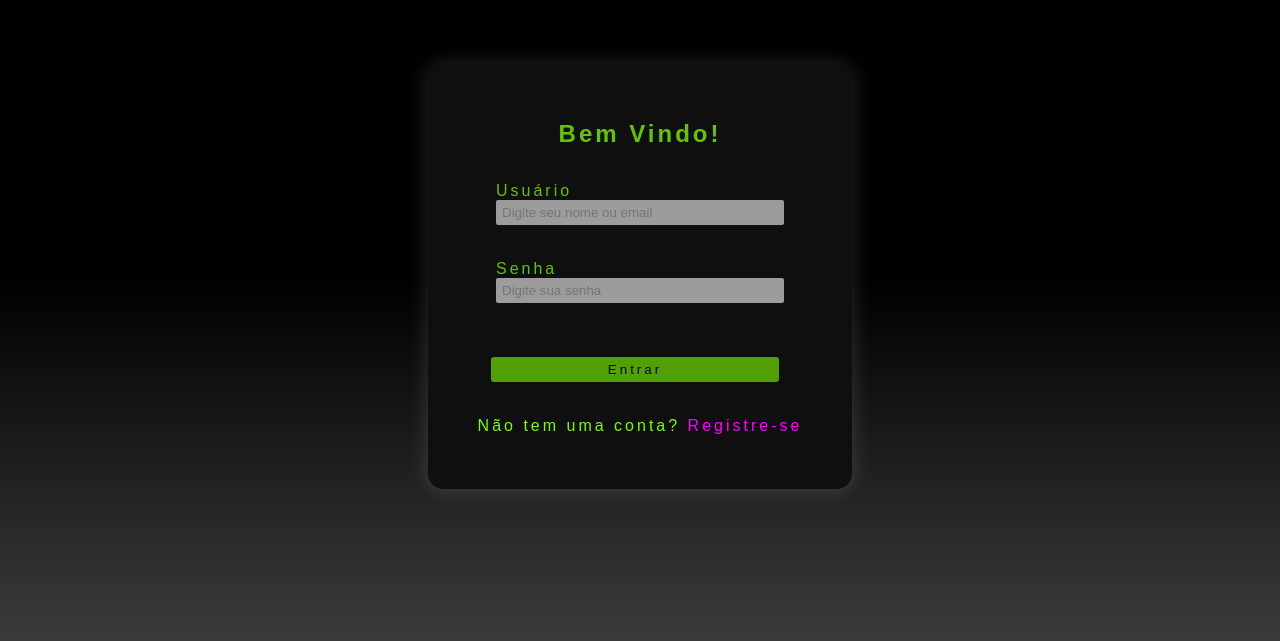
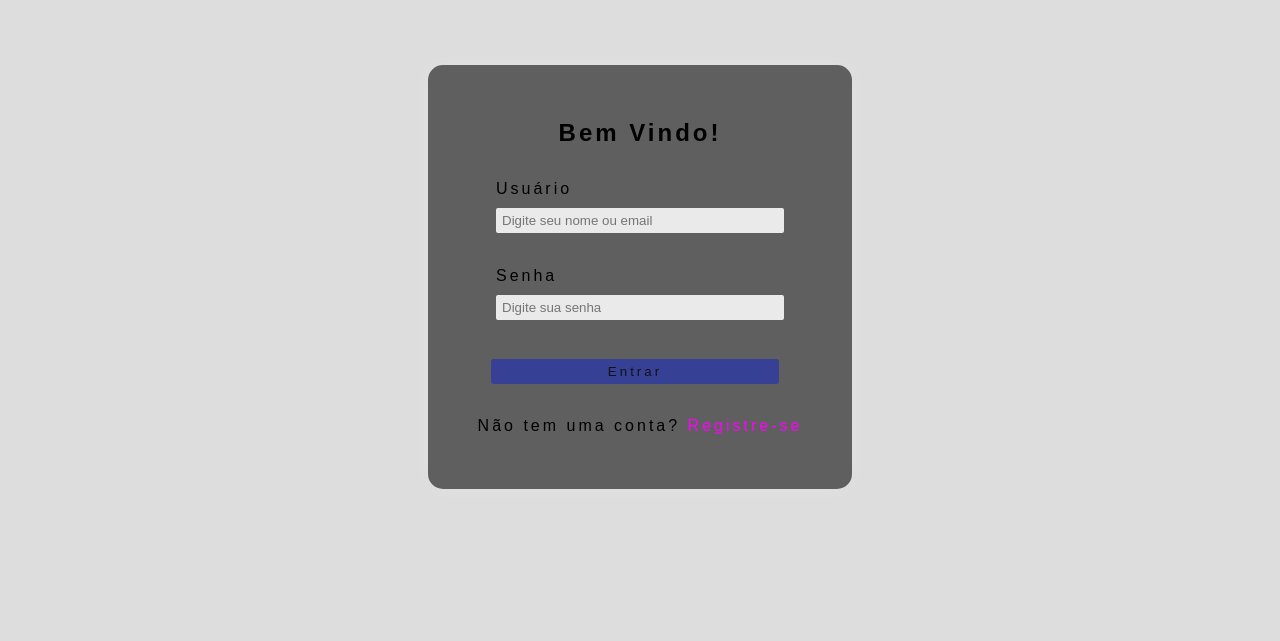
Before and after one commit to philippusv/ProjetoIndividualReact, a React (Vite) app in the folder todolist/: page / in a window 1280 px wide. Shown: the part 123-764 px from the top of the page. Built offline with nearby package versions, Linux system fonts and the light colour scheme.

Commit message:
css login

```diff
--- a/todolist/src/Pages/Login/Login.css
+++ b/todolist/src/Pages/Login/Login.css
@@ -1,33 +1,33 @@
-.label-login {
+.label-login-title {
   font-size: x-large;
-  color: rgb(99, 197, 2);
+  color: black;
   margin: 10px 10px;
 }
 
-.btn {
+.btn-login {
   width: 75%;
   color: black;
-  background-color: rgb(99, 197, 2) !important;
-  margin-top: 20px;
+  background-color: #2d39a3 !important;
+  margin-top: 0.313rem;
   transition: 0.2s;
   letter-spacing: 3px;
 }
 
-.btn:hover {
+.btn-login:hover {
   box-shadow: 0px 0px 5px whitesmoke;
   /* border: none; */
 }
 
-.main-card {
+.main-card-login {
   height: 100vh;
   width: 100vw;
   /* background-color: rgb(0, 0, 0); */
-  background: rgb(0, 0, 0);
-  background: linear-gradient(
+  background: #ddd;
+  /* background: linear-gradient(
     180deg,
-    rgba(0, 0, 0, 1) 50%,
-    rgba(65, 65, 65, 1) 100%
-  );
+    rgb(255, 255, 255) 50%,
+    rgb(255, 255, 255) 100%
+  ); */
   display: flex;
   /* flex-direction: row; */
   justify-content: center;
@@ -35,16 +35,7 @@
   letter-spacing: 3px;
 }
 
-.card-left {
-  font-size: xx-small;
-  width: 50%;
-  height: 80%;
-  display: flex;
-  justify-content: center;
-  align-items: center;
-}
-
-.card-rigth {
+.card-rigth-tamanho-quadrado {
   /* margin-right: 105px; */
   width: 50%;
   height: 80%;
@@ -54,7 +45,7 @@
   flex-direction: column;
 }
 
-.card-login {
+.card-login-quadrado {
   width: 60%;
   height: 60%;
   display: flex;
@@ -62,45 +53,68 @@
   justify-content: space-evenly;
   align-items: center;
   padding: 20px;
-  background-color: rgb(15, 15, 15);
+  background-color: #5f5f5f;
   border-radius: 15px;
   box-shadow: 0px 0px 20px rgba(255, 255, 255, 0.164);
 }
 
-.textfield {
+.textfield-usuario-login {
   width: 75%;
   display: flex;
   flex-direction: column;
   justify-content: center;
   align-items: flex-start;
-  color: rgb(99, 197, 2);
+  color: black;
   font-weight: 500;
 }
 
-.input-login {
+.textfield-senha-login {
+  width: 75%;
+  display: flex;
+  flex-direction: column;
+  justify-content: center;
+  align-items: flex-start;
+  color: black;
+  font-weight: 500;
+}
+
+.input-usuario-login {
   width: 100%;
   border: none;
+  margin-top: 0.625rem;
   border-radius: 2px;
   padding: 5px 6px 5px 6px;
-  background-color: rgb(156, 156, 156);
+  background-color: #ebeaea;
   color: black;
   font-size: 10pt;
   box-sizing: border-box;
 }
 
-.input-login:focus {
+.input-senha-login {
+  width: 100%;
+  border: none;
+  margin-top: 0.625rem;
+  border-radius: 2px;
+  padding: 5px 6px 5px 6px;
+  background-color: #ebeaea;
+  color: black;
+  font-size: 10pt;
+  box-sizing: border-box;
+}
+
+.input-usuario-login:focus {
   box-shadow: 0 0 0 0;
   outline: 0;
 }
 
-.error-message {
+.error-message-login {
   color: red;
 }
 
-.registrar {
-  color: lawngreen;
+.registrar-login {
+  color: black;
 }
 
-.ir {
+.ir-login {
   color: rgb(255, 0, 255);
 }
--- a/todolist/src/Pages/Login/Login.jsx
+++ b/todolist/src/Pages/Login/Login.jsx
@@ -52,44 +52,41 @@ export default function Login() {
   };
 
   return (
-    <div className="main-card">
-      {/* <div className="card-left">
-        <h1 className="label-login">Espaço para a logo</h1>
-      </div> */}
-      <div className="card-rigth">
-        <form className="card-login">
-          <h1 className="label-login">Bem Vindo!</h1>
-          <div className="textfield">
+    <div className="main-card-login">
+      <div className="card-rigth-tamanho-quadrado">
+        <form className="card-login-quadrado">
+          <h1 className="label-login-title">Bem Vindo!</h1>
+          <div className="textfield-usuario-login">
             <label className="label" htmlFor="usuario">
               Usuário
             </label>
             <input
-              className="input-login"
+              className="input-usuario-login"
               type="text"
               placeholder="Digite seu nome ou email"
               value={login}
               onChange={(e) => setLogin(e.target.value)}
             />
           </div>
-          <div className="textfield">
+          <div className="textfield-senha-login">
             <label className="label" htmlFor="senha">
               Senha
             </label>
             <input
-              className="input-login"
+              className="input-senha-login"
               type="password"
               placeholder="Digite sua senha"
               value={senha}
               onChange={(e) => setSenha(e.target.value)}
             />
           </div>
-          {error && <p className="error-message">{error}</p>}{" "}
-          <button className="btn" type="button" onClick={entrar}>
+          {error && <p className="error-message-login">{error}</p>}{" "}
+          <button className="btn-login" type="button" onClick={entrar}>
             Entrar
           </button>
-          <p className="registrar">
+          <p className="registrar-login">
             Não tem uma conta?{" "}
-            <Link to="/cadastro" className="ir">
+            <Link to="/cadastro" className="ir-login">
               Registre-se
             </Link>
           </p>
```
